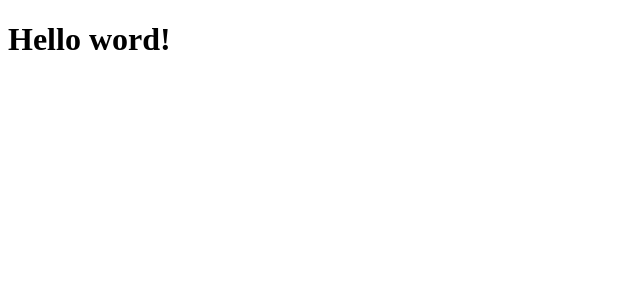
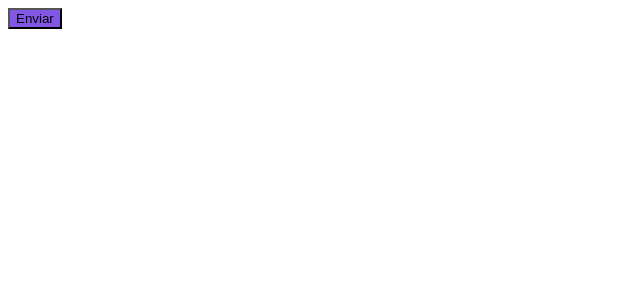
Before and after one commit to Spanserki/ignite-shop, a Next.js app: page / in a window 1280 px wide. Shown: the top 300 px of the page, without its empty margins (0-640 px from the left). Built offline with nearby package versions, Linux system fonts and the light colour scheme.

Commit message:
setting up styling with Stitches

```diff
--- a/package.json
+++ b/package.json
@@ -9,6 +9,7 @@
     "lint": "next lint"
   },
   "dependencies": {
+    "@stitches/react": "^1.2.8",
     "@types/node": "^18.7.20",
     "@types/react": "^18.0.21",
     "next": "12.3.1",
--- a/src/pages/Product/[id].tsx
+++ b/src/pages/Product/[id].tsx
@@ -1,5 +1,4 @@
 import { useRouter } from "next/router"
-
 
 export default function Product() {
 
--- a/src/pages/_document.tsx
+++ b/src/pages/_document.tsx
@@ -1,4 +1,5 @@
 import {Html, Head, Main, NextScript} from 'next/document'
+import { getCssText } from '../styles'
 
 export default function Document() {
     return (
@@ -7,6 +8,7 @@
                 <link rel="preconnect" href="https://fonts.googleapis.com"/>
                 <link rel="preconnect" href="https://fonts.gstatic.com" crossOrigin="anonymous"/>
                 <link href="https://fonts.googleapis.com/css2?family=Roboto+Mono:wght@700&family=Roboto:wght@400;700&display=swap" rel="stylesheet"/>
+                <style id='stitches' dangerouslySetInnerHTML={{__html: getCssText()}} />
             </Head>
 
             <body>
--- a/src/pages/index.tsx
+++ b/src/pages/index.tsx
@@ -1,7 +1,15 @@
+import { styled } from "../styles"
 
+const Button = styled('button', {
+  backgroundColor: "$rocketseat",
+
+  '&:hover': {
+    backgroundColor: 'blue'
+  },
+})
 
 export default function Home() {
   return (
-    <h1>Hello word!</h1>
+    <Button>Enviar</Button>
   )
 }
--- /dev/null
+++ b/src/styles/index.ts
@@ -0,0 +1,19 @@
+import {createStitches} from '@stitches/react'
+
+export const { //exportando configuraçoes
+    config,
+    styled,
+    css,
+    globalCss,
+    keyframes,
+    getCssText,
+    theme,
+    createTheme,
+
+} = createStitches({
+    theme: { //Tema global
+        colors: {
+            rocketseat: '#8257e6'
+        }
+    }
+})
```
Also changed, not shown: 1 other file (tests, documents, lock files or other folders).
